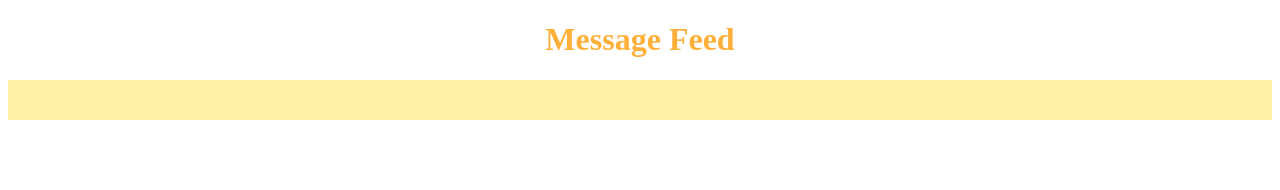
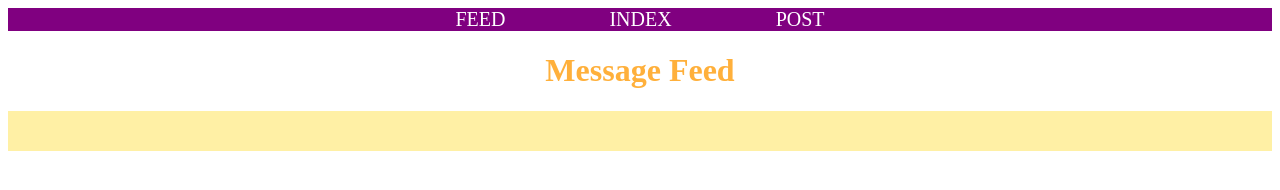
Before and after one commit to girlcodeakl/girlcode2017-term3, a plain HTML site: page public/feed.html in a window 1280 px wide. Drawn offline with nearby package versions, Linux system fonts and the light colour scheme; no server answers.

Commit message:
added nav bar

```diff
--- a/public/feed.html
+++ b/public/feed.html
@@ -1,5 +1,8 @@
 <!DOCTYPE html>
 <html>
+<link rel="stylesheet" type=text/css" href="//fonts.googleapis.com/css?family=Lobster"
+
+
   <head>
     <meta charset='utf-8'>
     <script src="//ajax.googleapis.com/ajax/libs/jquery/2.1.1/jquery.min.js"></script>
@@ -7,6 +10,14 @@
     <link rel="stylesheet" href="style.css">
   </head>
   <body>
+
+    <div class = "nav-bar">
+     <a href="feed.html">FEED</a>
+     <a href ="index.html">INDEX</a>
+     <a href="post.html">POST</a>
+     </div>
+
+
     <h1 class="title">Message Feed</h1>
     <div class="message-list">
     </div>
--- a/public/style.css
+++ b/public/style.css
@@ -18,3 +18,15 @@ h1 {
   border-radius: 5px;
   color: #468966;
 }
+.nav-bar {
+  background-color: purple;}
+
+
+  a{
+  color: white;
+  text-decoration:none;
+  font-size: 20px;
+  padding: 50px;
+  font-family:Lobster;
+
+}
```
Also changed, not shown: public/index.html (+8 -0 lines), public/post.html (+8 -0 lines).
